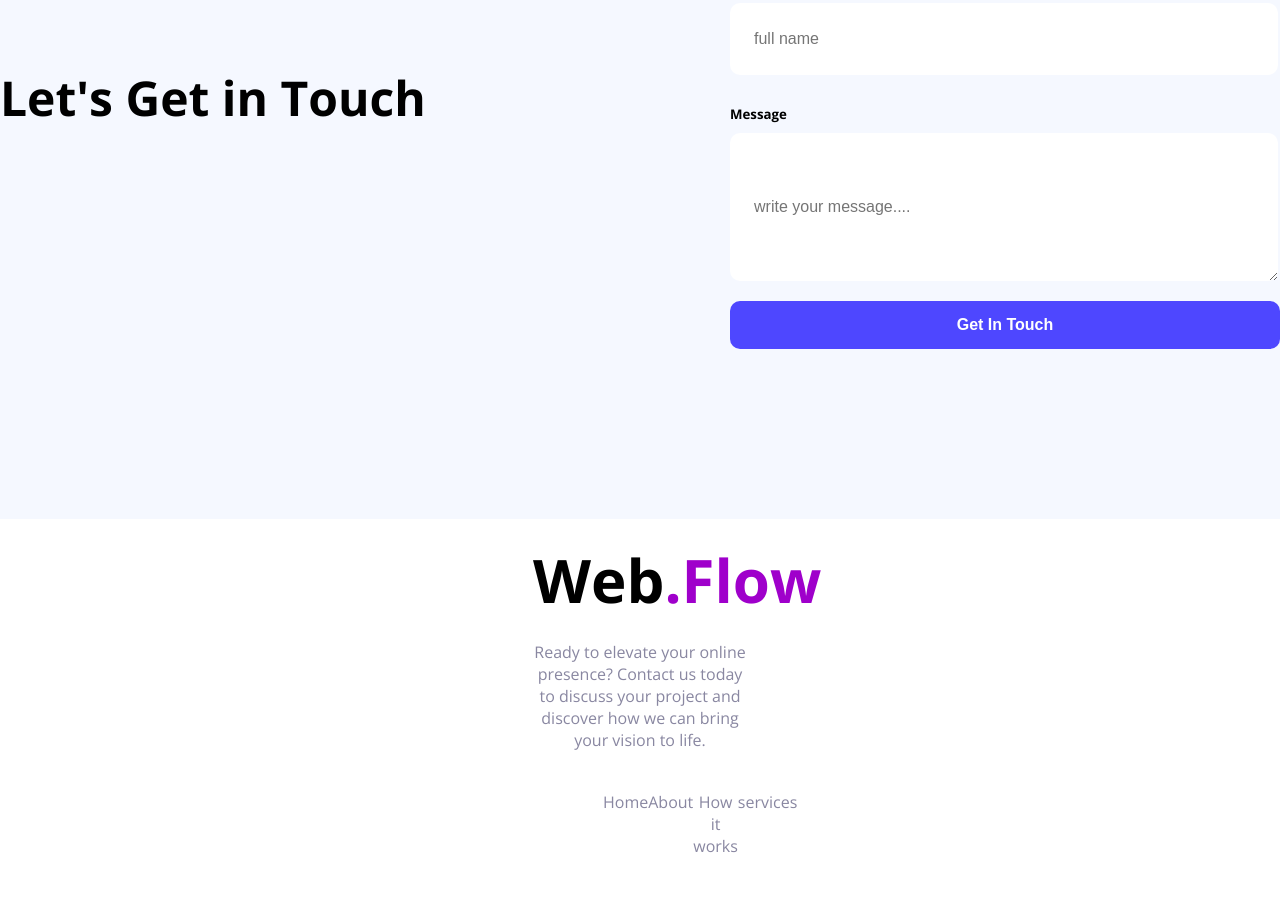
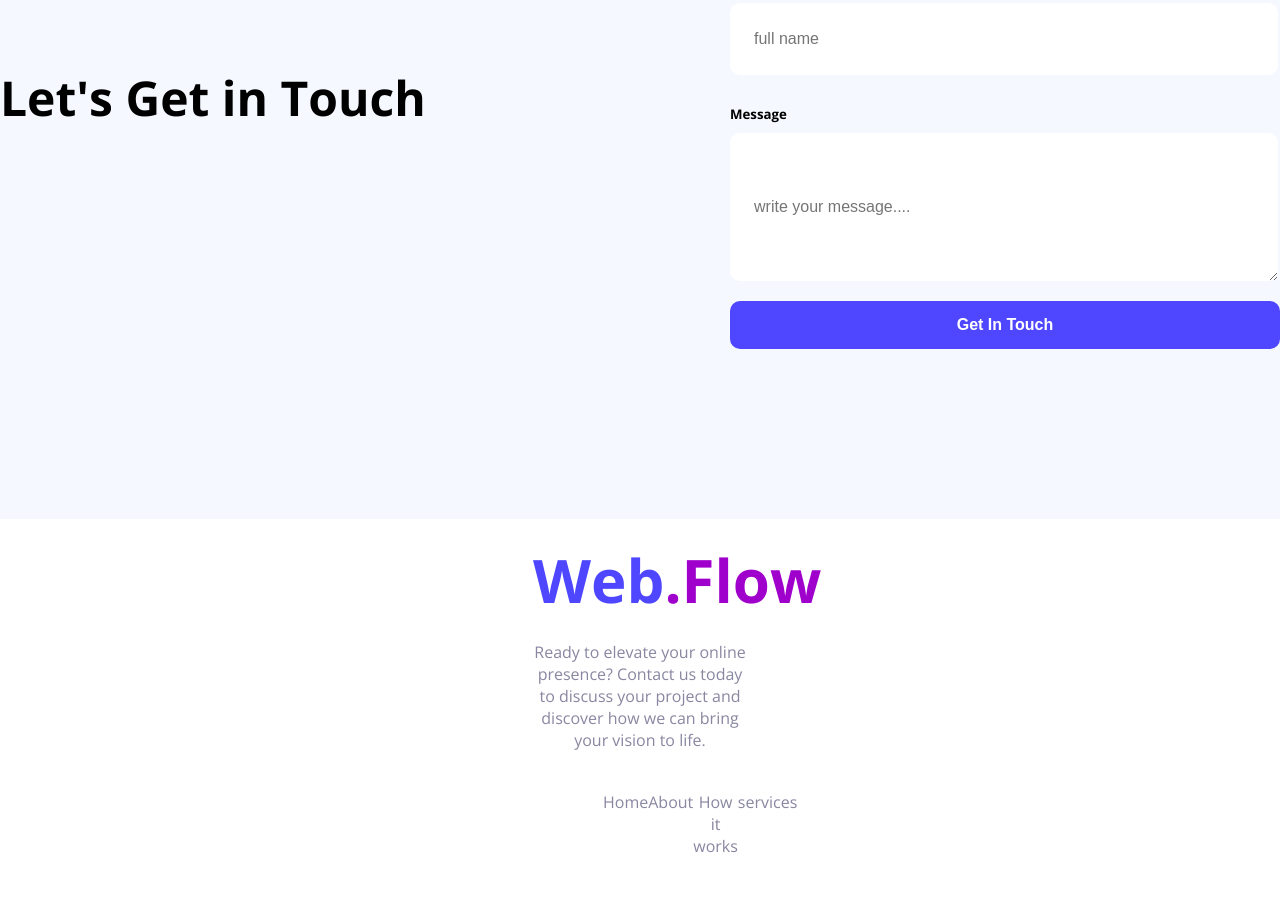
Before and after one commit to mobinkhanweb/web-flow-a01, a plain HTML site: page index.html in a window 1280 px wide. Shown: the part 2465-3372 px from the top of the page. Drawn offline with nearby package versions, Linux system fonts and the light colour scheme.

Commit message:
commit footer

```diff
--- a/index.html
+++ b/index.html
@@ -136,7 +136,7 @@
         </section>
 <div class="footer-container">
     <footer>
-    <h1 style="margin-bottom: 20px; font-size: 60px; text-align: center;">Web<span style="color: rgb(159, 0, 203);">.Flow</span></h1>
+    <h1 style="margin-bottom: 20px; font-size: 60px; text-align: center;"><span style="color: #4E47FF;">Web</span><span style="color: rgb(159, 0, 203);">.Flow</span></h1>
     <p style="color: rgba(137, 135, 161, 1); margin-bottom: 20px;">Ready to elevate your online presence? Contact us today to discuss your project and discover how we can bring your vision to life.</p>
     <div class="footerbar">
         <ul>
```
